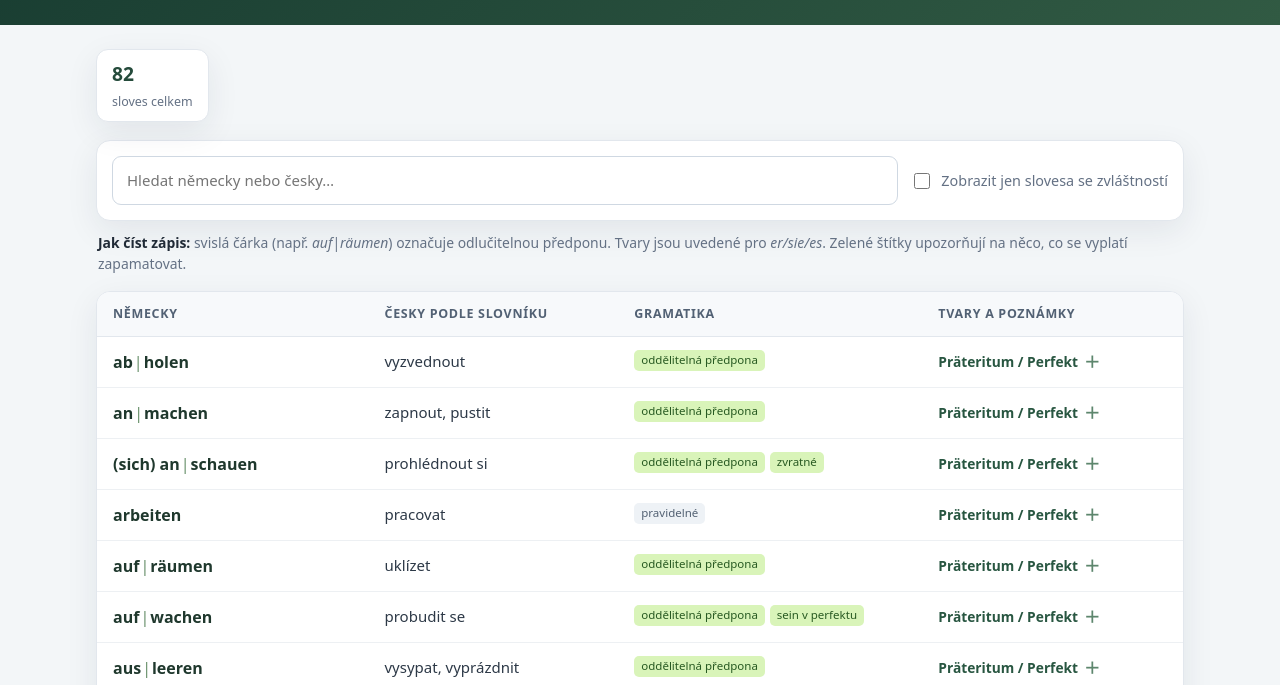
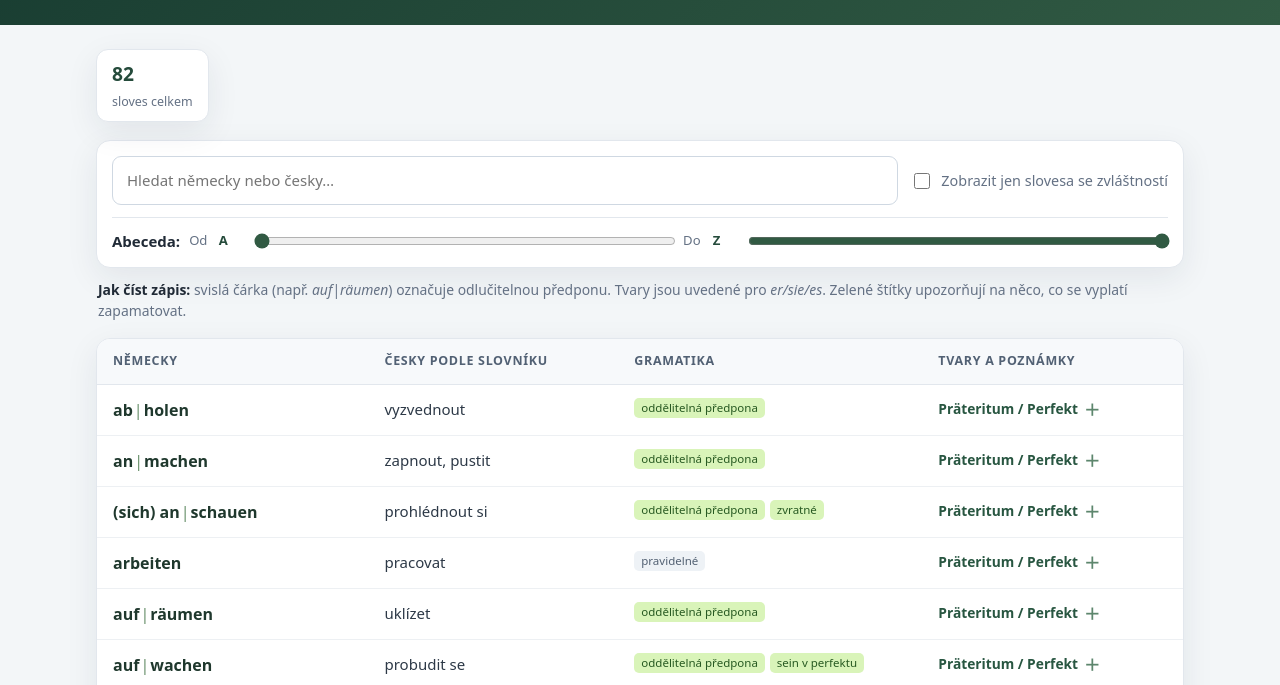
Before and after one commit to matyas-tuma/german-verbs, a plain HTML site: page index.html in a window 1280 px wide. Shown: the part 115-800 px from the top of the page. Drawn offline with Linux system fonts and the light colour scheme.

Commit message:
added alphabet slider

```diff
--- a/index.html
+++ b/index.html
@@ -19,6 +19,13 @@
   <section class="toolbar" aria-label="Vyhledávání">
     <input id="search" type="search" placeholder="Hledat německy nebo česky…" aria-label="Hledat německé sloveso nebo český překlad">
     <label><input id="onlySpecial" type="checkbox"> Zobrazit jen slovesa se zvláštností</label>
+    <div class="alphabet-range" aria-label="Rozsah písmen abecedy">
+      <span class="range-label">Abeceda:</span>
+      <label for="letterStart"><span>Od</span> <output id="letterStartOutput" for="letterStart">A</output></label>
+      <input id="letterStart" type="range" min="0" max="25" value="0" step="1" aria-label="Počáteční písmeno">
+      <label for="letterEnd"><span>Do</span> <output id="letterEndOutput" for="letterEnd">Z</output></label>
+      <input id="letterEnd" type="range" min="0" max="25" value="25" step="1" aria-label="Konečné písmeno">
+    </div>
   </section>
   <p class="legend"><strong>Jak číst zápis:</strong> svislá čárka (např. <em>auf|räumen</em>) označuje odlučitelnou předponu. Tvary jsou uvedené pro <em>er/sie/es</em>. Zelené štítky upozorňují na něco, co se vyplatí zapamatovat.</p>
   <div class="table-wrap">
@@ -44,14 +51,31 @@ const search = document.getElementById('search');
 const onlySpecial = document.getElementById('onlySpecial');
 const empty = document.getElementById('empty');
 const count = document.getElementById('count');
+const letterStart = document.getElementById('letterStart');
+const letterEnd = document.getElementById('letterEnd');
+const letterStartOutput = document.getElementById('letterStartOutput');
+const letterEndOutput = document.getElementById('letterEndOutput');
+const alphabet = 'ABCDEFGHIJKLMNOPQRSTUVWXYZ';
 const specialWords = new Set(['hängen','schaffen','trocknen','passieren','auf|wachen','bummeln','joggen','klettern','reisen','rodeln','stimmen','fotografieren','danken']);
 function safe(s){return String(s).replace(/[&<>"']/g,c=>({'&':'&amp;','<':'&lt;','>':'&gt;','"':'&quot;',"'":'&#39;'}[c]));}
+function normalizedFirstLetter(word){
+ const letter=(word||'').normalize('NFD').replace(/[\u0300-\u036f]/g,'').toLocaleUpperCase('cs').charAt(0);
+ return alphabet.includes(letter)?letter:null;
+}
 function render(){
  const q=search.value.trim().toLocaleLowerCase('cs');
  const only=onlySpecial.checked;
+ const firstIndex=Number(letterStart.value);
+ const lastIndex=Number(letterEnd.value);
+ const firstLetter=alphabet[firstIndex];
+ const lastLetter=alphabet[lastIndex];
+ letterStartOutput.textContent=firstLetter;
+ letterEndOutput.textContent=lastLetter;
  const filtered=VERBS.filter(v=>{
   const hay=(v.word+' '+v.translation+' '+v.note+' '+v.tags.join(' ')).toLocaleLowerCase('cs');
-  return (!q||hay.includes(q))&&(!only||v.tags.some(t=>!['pravidelné'].includes(t))||specialWords.has(v.word));
+  const initial=normalizedFirstLetter(v.sort);
+  const inRange=initial&&alphabet.indexOf(initial)>=firstIndex&&alphabet.indexOf(initial)<=lastIndex;
+  return (!q||hay.includes(q))&&(!only||v.tags.some(t=>!['pravidelné'].includes(t))||specialWords.has(v.word))&&inRange;
  });
  count.textContent=filtered.length===VERBS.length?VERBS.length:filtered.length+' / '+VERBS.length;
  rows.innerHTML=filtered.map(v=>{
@@ -71,6 +95,14 @@ function render(){
 }
 search.addEventListener('input',render);
 onlySpecial.addEventListener('change',render);
+letterStart.addEventListener('input',()=>{
+ if(Number(letterStart.value)>Number(letterEnd.value)) letterEnd.value=letterStart.value;
+ render();
+});
+letterEnd.addEventListener('input',()=>{
+ if(Number(letterEnd.value)<Number(letterStart.value)) letterStart.value=letterEnd.value;
+ render();
+});
 render();
 </script>
 </body>
--- a/styles.css
+++ b/styles.css
@@ -15,6 +15,12 @@ input[type=search]{width:100%;padding:12px 14px;border:1px solid #cfd8e2;border-
 input[type=search]:focus{border-color:#4d8067;box-shadow:0 0 0 3px rgba(77,128,103,.15)}
 .toolbar label{display:flex;align-items:center;gap:8px;color:var(--muted);font-size:.9rem;white-space:nowrap}
 .toolbar input[type=checkbox]{accent-color:#315a43;width:16px;height:16px}
+.alphabet-range{grid-column:1/-1;display:grid;grid-template-columns:auto minmax(54px,auto) minmax(110px,1fr) minmax(54px,auto) minmax(110px,1fr);align-items:center;gap:9px;padding-top:12px;border-top:1px solid var(--line)}
+.range-label{color:var(--ink);font-weight:650}
+.alphabet-range label{font-size:.82rem}
+.alphabet-range label span{color:var(--muted)}
+.alphabet-range output{display:inline-block;min-width:1.2em;text-align:center;font-weight:700;color:var(--accent)}
+input[type=range]{width:100%;accent-color:#315a43;cursor:pointer}
 .legend{font-size:.87rem;color:var(--muted);margin:10px 2px 16px}
 .legend strong{color:var(--ink)}
 .table-wrap{background:#fff;border:1px solid var(--line);border-radius:14px;overflow:hidden;box-shadow:var(--shadow)}
@@ -47,5 +53,5 @@ footer a{color:#265741}
 .method{background:#fff;border:1px solid var(--line);padding:15px 17px;border-radius:12px;margin-top:16px}
 .method h2{font-size:1rem;margin:0 0 6px}
 .method p{font-size:.87rem;color:#536174;margin:5px 0}
-@media(max-width:760px){.toolbar{grid-template-columns:1fr}.toolbar label{white-space:normal}thead{display:none}table,tbody,tr,td{display:block;width:100%!important}tbody tr.entry-row{padding:12px 14px;border-bottom:1px solid var(--line)}tbody tr.entry-row td{padding:3px 0;border:0}td.de{font-size:1.08rem;padding-bottom:4px!important}td.cs{padding-bottom:7px!important}td.flags{padding-bottom:7px!important}.detail{min-width:0}.more{padding-top:2px!important}}
+@media(max-width:760px){.toolbar{grid-template-columns:1fr}.toolbar label{white-space:normal}.alphabet-range{grid-template-columns:auto 1fr}.alphabet-range .range-label{grid-column:1/-1}.alphabet-range input[type=range]{grid-column:1/-1}.alphabet-range label{display:flex;justify-content:space-between}thead{display:none}table,tbody,tr,td{display:block;width:100%!important}tbody tr.entry-row{padding:12px 14px;border-bottom:1px solid var(--line)}tbody tr.entry-row td{padding:3px 0;border:0}td.de{font-size:1.08rem;padding-bottom:4px!important}td.cs{padding-bottom:7px!important}td.flags{padding-bottom:7px!important}.detail{min-width:0}.more{padding-top:2px!important}}
 @media print{body{background:#fff}header{background:#fff;color:#111;padding:12px 0}.sub{color:#333}main{margin:10px auto}.toolbar{display:none}.table-wrap{box-shadow:none}.stat{box-shadow:none}.entry-row{break-inside:avoid}details .detail{display:block}details:not([open]) .detail{display:none}}
```
